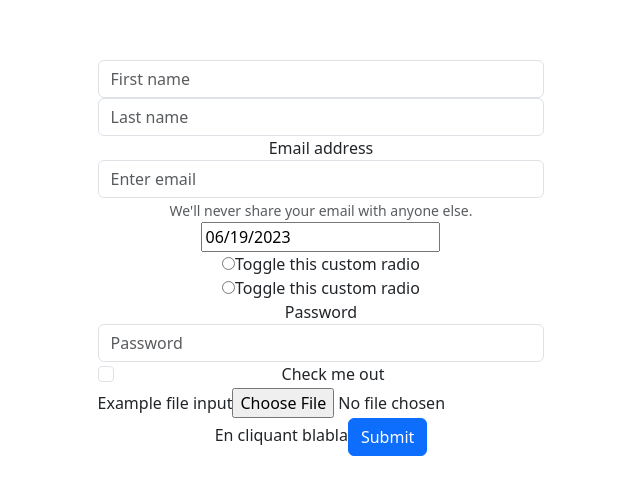
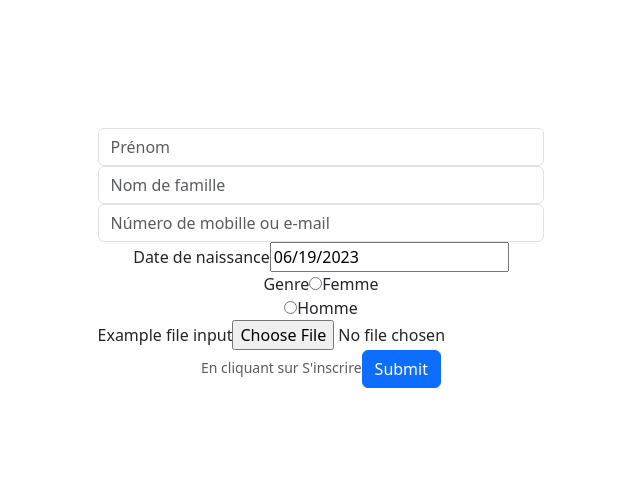
Before and after one commit to Knoka1/SimpleSingUp, a React (Vite) app: page / in a window 1280 px wide. Shown: the part 142-636 px from the top of the page, without its empty margins (319-959 px from the left). Built offline with nearby package versions, Linux system fonts and the light colour scheme.

Commit message:
fix: Fixing labels

```diff
--- a/src/App.jsx
+++ b/src/App.jsx
@@ -17,35 +17,29 @@ function App() {
       <form>
         <div className="form-row">
           <div className="col">
-            <input
-              type="text"
-              className="form-control"
-              placeholder="First name"
-            />
+            <input type="text" className="form-control" placeholder="Prénom" />
           </div>
           <div className="col">
             <input
               type="text"
               className="form-control"
-              placeholder="Last name"
+              placeholder="Nom de famille"
             />
           </div>
         </div>
         <div className="form-group">
-          <label for="exampleInputEmail1">Email address</label>
           <input
             type="email"
             className="form-control"
             id="exampleInputEmail1"
             aria-describedby="emailHelp"
-            placeholder="Enter email"
+            placeholder="Número de mobille ou e-mail"
           />
-          <small id="emailHelp" className="form-text text-muted">
-            We'll never share your email with anyone else.
-          </small>
         </div>
+        <label for="labelDateDeNaissance">Date de naissance</label>
         <DatePicker selected={date} onChange={(date) => setDate(date)} />
         <div class="custom-control custom-radio custom-control-inline">
+          <label for="labelGenre">Genre</label>
           <input
             type="radio"
             id="customRadioInline1"
@@ -53,7 +47,7 @@ function App() {
             class="custom-control-input"
           />
           <label class="custom-control-label" for="customRadioInline1">
-            Toggle this custom radio
+            Femme
           </label>
         </div>
         <div class="custom-control custom-radio custom-control-inline">
@@ -64,29 +58,9 @@ function App() {
             class="custom-control-input"
           />
           <label class="custom-control-label" for="customRadioInline1">
-            Toggle this custom radio
+            Homme
           </label>
         </div>
-        <div className="form-group">
-          <label for="exampleInputPassword1">Password</label>
-          <input
-            type="password"
-            className="form-control"
-            id="exampleInputPassword1"
-            placeholder="Password"
-          />
-        </div>
-        <div className="form-group form-check">
-          <input
-            type="checkbox"
-            className="form-check-input"
-            id="exampleCheck1"
-          />
-          <label className="form-check-label" for="exampleCheck1">
-            Check me out
-          </label>
-        </div>
-
         <div className="form-group">
           <label for="exampleFormControlFile1">Example file input</label>
           <input
@@ -95,7 +69,9 @@ function App() {
             id="exampleFormControlFile1"
           />
         </div>
-        <text>En cliquant blabla</text>
+        <small id="emailHelp" className="form-text text-muted">
+          En cliquant sur S'inscrire
+        </small>
         <button type="submit" className="btn btn-primary">
           Submit
         </button>
```
